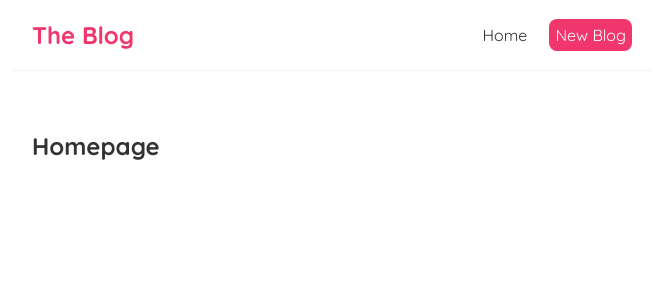
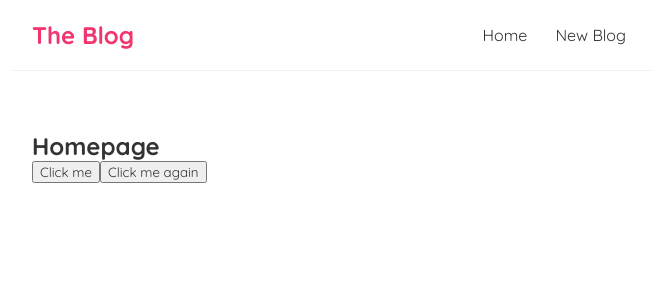
Before and after one commit to iririb/react, a React (Create React App) app in the folder blog-app/: page / in a window 1280 px wide. Shown: the top 300 px of the page, without its empty margins (308-971 px from the left). Built offline with nearby package versions, Linux system fonts and the light colour scheme.

Commit message:
Event handler

```diff
--- a/blog-app/src/Home.js
+++ b/blog-app/src/Home.js
@@ -1,9 +1,27 @@
 const Home = () => {
+
+    // e is referring to event object
+    // without event object, function still working
+    const handleClick = (e) => {
+        console.log("Hello ninja", e)
+    }
+    const handleClickAgain = (name, e) => {
+        console.log('Hello ' + name, e.target)
+    }
     return (
         <div className="home">
             <h2>Homepage</h2>
+            {/* if we invoke it(contain '()'), it will trigger automatically  at the beginning*/}
+            {/* <button onClick={handleClick()}>Click me</button> */}
+            <button onClick={handleClick}>Click me</button>
+
+            {/* below is how we can trigger event without invoking it */}
+            {/* button still working without event object('e') */}
+            <button onClick={(e) => {
+                handleClickAgain('Iruiru', e)
+            }}>Click me again</button>
         </div>
-      );
+    );
 }
 
 export default Home;
--- a/blog-app/src/Navbar.js
+++ b/blog-app/src/Navbar.js
@@ -4,11 +4,7 @@ const Navbar = () => {
             <h1>The Blog</h1>
             <div className="links">
                 <a href="/">Home</a>
-                <a href="/create" style={{
-                    color: "white",
-                    backgroundColor: '#f1356d',
-                    borderRadius: '8px'
-                }}>New Blog</a>
+                <a href="/create">New Blog</a>
             </div>
         </nav>
     );
```
